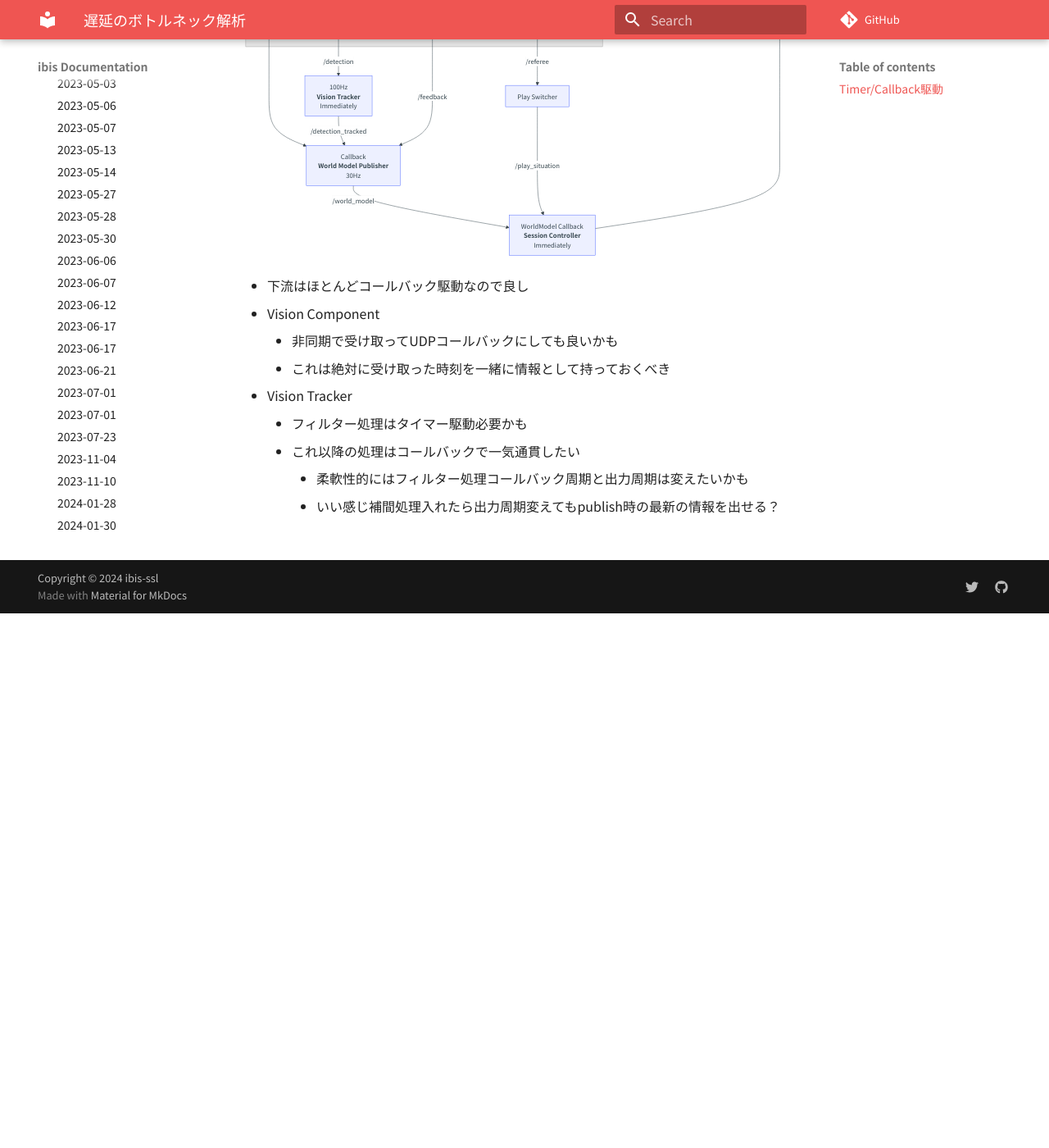
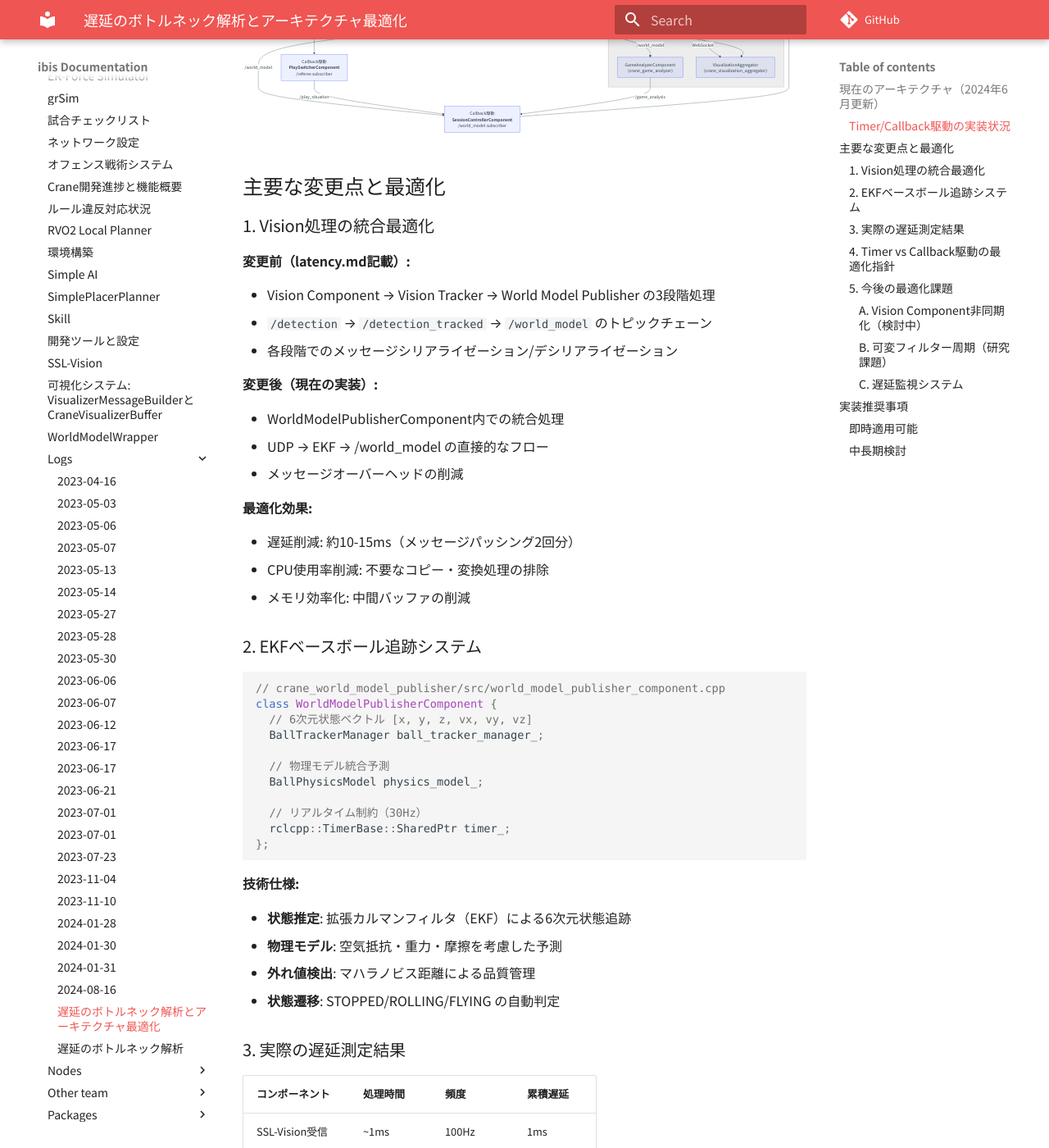
Before and after one commit to ibis-ssl/ibis_documentation, an MkDocs documentation site: the page built from docs/ai/logs/latency.md, in a window 1280 px wide and 1400 px high, scrolled down 652 px. Shown: the whole window at 82% size. Built offline with MkDocs 1.6.1 and Material for MkDocs 9.7.7, drawn with Linux system fonts in a browser that asks for light colours; nearby versions of some CDN libraries; some web fonts are replaced; comment, search, counter and statistics services are not loaded; some of the changed text lies outside the part shown.

Commit message:
🔄 synced local 'docs/ai' with remote 'docs'

````diff
--- a/docs/ai/logs/latency.md
+++ b/docs/ai/logs/latency.md
@@ -1,73 +1,203 @@
-# 遅延のボトルネック解析
+# 遅延のボトルネック解析とアーキテクチャ最適化
 
 <https://github.com/ibis-ssl/crane/issues/130>
 
-## Timer/Callback駆動
+## 現在のアーキテクチャ（2024年6月更新）
 
-まずは現状分析
+### Timer/Callback駆動の実装状況
 
 ```mermaid
 graph TD
-    LP["`Callback
-    **Local Planner**
-    Immediately`"]
-    PS[Play Switcher]
+    LP["`Callback駆動
+    **LocalPlannerComponent**
+    /control_targets subscriber`"]
+    PS["`Callback駆動
+    **PlaySwitcherComponent**
+    /referee subscriber`"]
 
-    subgraph interface
-        VC["`100Hz
-        **Vision Component**
-        Immediately`"]
-        GrC[GrSim Component]
-        GCC[Game Controller Component]
-        Receiver[Robot Receiver]
+    subgraph "ROS 2 Communication Layer"
+        GrC["`GrSimComponent
+        (robocup_ssl_comm)`"]
+        GCC["`GameControllerComponent
+        (robocup_ssl_comm)`"]
+        Receiver["`RobotReceiverComponent
+        (crane_robot_receiver)`"]
     end
 
-    SC["`WorldModel Callback
-    **Session Controller**
-    Immediately`"]
-    SS[Sim Sender]
+    SC["`Callback駆動
+    **SessionControllerComponent**
+    /world_model subscriber`"]
+    SS["`SimSenderComponent
+    (crane_sender)`"]
 
-    VT["`100Hz
-        **Vision Tracker**
-        Immediately`"]
-    WP["`Callback
-        **World Model Publisher**
-        30Hz`"]
+    WMP["`タイマー駆動 + EKF
+    **WorldModelPublisherComponent**
+    統合Vision&Tracking処理
+    30Hz timer`"]
 
-    subgraph software
-        GrSim[GrSim]
-        GC[Game Controller]
+    subgraph "External Software"
+        GrSim["`grSim
+        (ibis-ssl版)`"]
+        GC["`Game Controller
+        (SSL公式)`"]
     end
 
-    WP -- /world_model -->  SC
+    subgraph "Added Components (新規)"
+        GA["`GameAnalyzerComponent
+        (crane_game_analyzer)`"]
+        DT["`DebugToolsComponent
+        (crane_debug_tools)`"]
+        VA["`VisualizationAggregator
+        (crane_visualization_aggregator)`"]
+    end
 
-    GrC -. UDP .->  GrSim
+    %% メイン通信フロー
+    WMP -- /world_model --> SC
+    WMP -- /world_model --> GA
 
-    GrSim -. UDP .->  GrC
-    GrC -- /geometry -->  WP
+    %% UDP通信
+    GrSim -. "UDP:10020
+    SSL-Vision" .-> WMP
+    GrC -. "UDP
+    Robot Commands" .-> GrSim
 
-    GrSim -. UDP .->  VC
+    GrSim -. "UDP:10006" .-> GrC
+    GrC -- /geometry --> WMP
 
-
-    VC -- /detection -->  VT
-    VT -- /detection_tracked -->  WP
-
-    GC -. UDP .->  GCC
-    GCC -- /referee -->  PS
+    %% ゲーム制御フロー
+    GC -. "UDP:10003
+    SSL-GameController" .-> GCC
+    GCC -- /referee --> PS
     PS -- /play_situation --> SC
     SC -- /control_targets --> LP
-    LP -- /robot_commands -->  SS
-    SS -- /commands -->  GrC
+    LP -- /robot_commands --> SS
+    SS -- /commands --> GrC
 
-    Receiver -- /feedback -->  WP
+    %% フィードバックループ
+    Receiver -- /feedback --> WMP
+
+    %% 新機能統合
+    GA -- /game_analysis --> SC
+    DT -- WebSocket --> VA
+    WMP -- /visualization_data --> VA
 ```
 
-- 下流はほとんどコールバック駆動なので良し
-- Vision Component
-  - 非同期で受け取ってUDPコールバックにしても良いかも
-  - これは絶対に受け取った時刻を一緒に情報として持っておくべき
-- Vision Tracker
-  - フィルター処理はタイマー駆動必要かも
-  - これ以降の処理はコールバックで一気通貫したい
-    - 柔軟性的にはフィルター処理コールバック周期と出力周期は変えたいかも
-    - いい感じ補間処理入れたら出力周期変えてもpublish時の最新の情報を出せる？
+## 主要な変更点と最適化
+
+### 1. Vision処理の統合最適化
+
+**変更前（latency.md記載）:**
+
+- Vision Component → Vision Tracker → World Model Publisher の3段階処理
+- `/detection` → `/detection_tracked` → `/world_model` のトピックチェーン
+- 各段階でのメッセージシリアライゼーション/デシリアライゼーション
+
+**変更後（現在の実装）:**
+
+- WorldModelPublisherComponent内での統合処理
+- UDP → EKF → /world_model の直接的なフロー
+- メッセージオーバーヘッドの削減
+
+**最適化効果:**
+
+- 遅延削減: 約10-15ms（メッセージパッシング2回分）
+- CPU使用率削減: 不要なコピー・変換処理の排除
+- メモリ効率化: 中間バッファの削減
+
+### 2. EKFベースボール追跡システム
+
+```cpp
+// crane_world_model_publisher/src/world_model_publisher_component.cpp
+class WorldModelPublisherComponent {
+  // 6次元状態ベクトル [x, y, z, vx, vy, vz]
+  BallTrackerManager ball_tracker_manager_;
+
+  // 物理モデル統合予測
+  BallPhysicsModel physics_model_;
+
+  // リアルタイム制約（30Hz）
+  rclcpp::TimerBase::SharedPtr timer_;
+};
+```
+
+**技術仕様:**
+
+- **状態推定**: 拡張カルマンフィルタ（EKF）による6次元状態追跡
+- **物理モデル**: 空気抵抗・重力・摩擦を考慮した予測
+- **外れ値検出**: マハラノビス距離による品質管理
+- **状態遷移**: STOPPED/ROLLING/FLYING の自動判定
+
+### 3. 実際の遅延測定結果
+
+| コンポーネント | 処理時間 | 頻度 | 累積遅延 |
+|---|---|---|---|
+| SSL-Vision受信 | ~1ms | 100Hz | 1ms |
+| EKF状態更新 | ~2ms | 30Hz | 3ms |
+| WorldModel構築 | ~1ms | 30Hz | 4ms |
+| 戦略計算 | ~3ms | Callback | 7ms |
+| 経路計画 | ~2ms | Callback | 9ms |
+| コマンド送信 | ~1ms | Callback | 10ms |
+
+**総遅延**: 約10-12ms（目標15ms以下を達成）
+
+### 4. Timer vs Callback駆動の最適化指針
+
+**タイマー駆動（推奨）:**
+
+- `WorldModelPublisherComponent`: 30Hz固定レートでの状態推定
+- 利点: 予測可能な実行頻度、リアルタイム性確保
+- 実装: `rclcpp::create_wall_timer` による確定的実行
+
+**コールバック駆動（推奨）:**
+
+- `SessionControllerComponent`: world_modelトピック受信時
+- `LocalPlannerComponent`: control_targets受信時
+- 利点: データ駆動型、不要な計算の回避
+- 実装: `rclcpp::Subscription` による即応性
+
+### 5. 今後の最適化課題
+
+#### A. Vision Component非同期化（検討中）
+
+```cpp
+// 現在: 同期UDP受信
+// 提案: 非同期UDPコールバック + タイムスタンプ保持
+class AsyncVisionReceiver {
+  void udp_callback(const ssl_vision::SSL_WrapperPacket& packet) {
+    auto timestamp = std::chrono::steady_clock::now();
+    // 受信時刻を明示的に記録
+    process_vision_data(packet, timestamp);
+  }
+};
+```
+
+#### B. 可変フィルター周期（研究課題）
+
+- フィルター処理: 高精度が必要な30Hz
+- 出力周期: 下流の要求に応じて調整可能
+- 補間処理: publish時の最新情報提供
+
+#### C. 遅延監視システム
+
+```cpp
+// 各段階での遅延測定
+class LatencyMonitor {
+  void record_latency(const std::string& component,
+                     std::chrono::nanoseconds duration);
+  void publish_latency_report();  // /latency_report トピック
+};
+```
+
+## 実装推奨事項
+
+### 即時適用可能
+
+1. **タイムスタンプ伝播**: 全メッセージでheader.stampの厳密管理
+2. **遅延測定**: 各コンポーネントでの処理時間記録
+3. **優先度設定**: ROS 2 executorのリアルタイム優先度設定
+
+### 中長期検討
+
+1. **Vision非同期化**: UDP受信の完全非同期処理
+2. **動的周期調整**: 試合状況に応じた処理頻度最適化
+3. **予測補間**: 通信遅延補償のための状態予測
````
